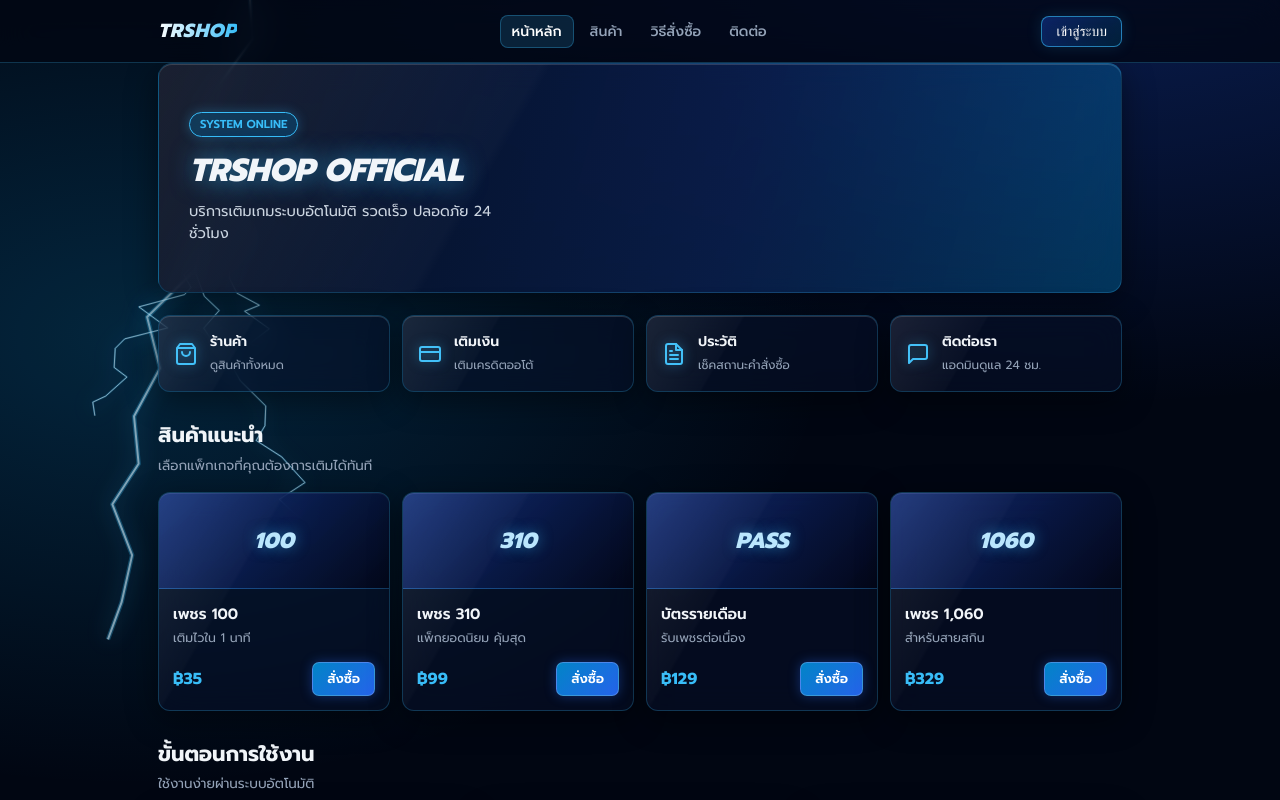
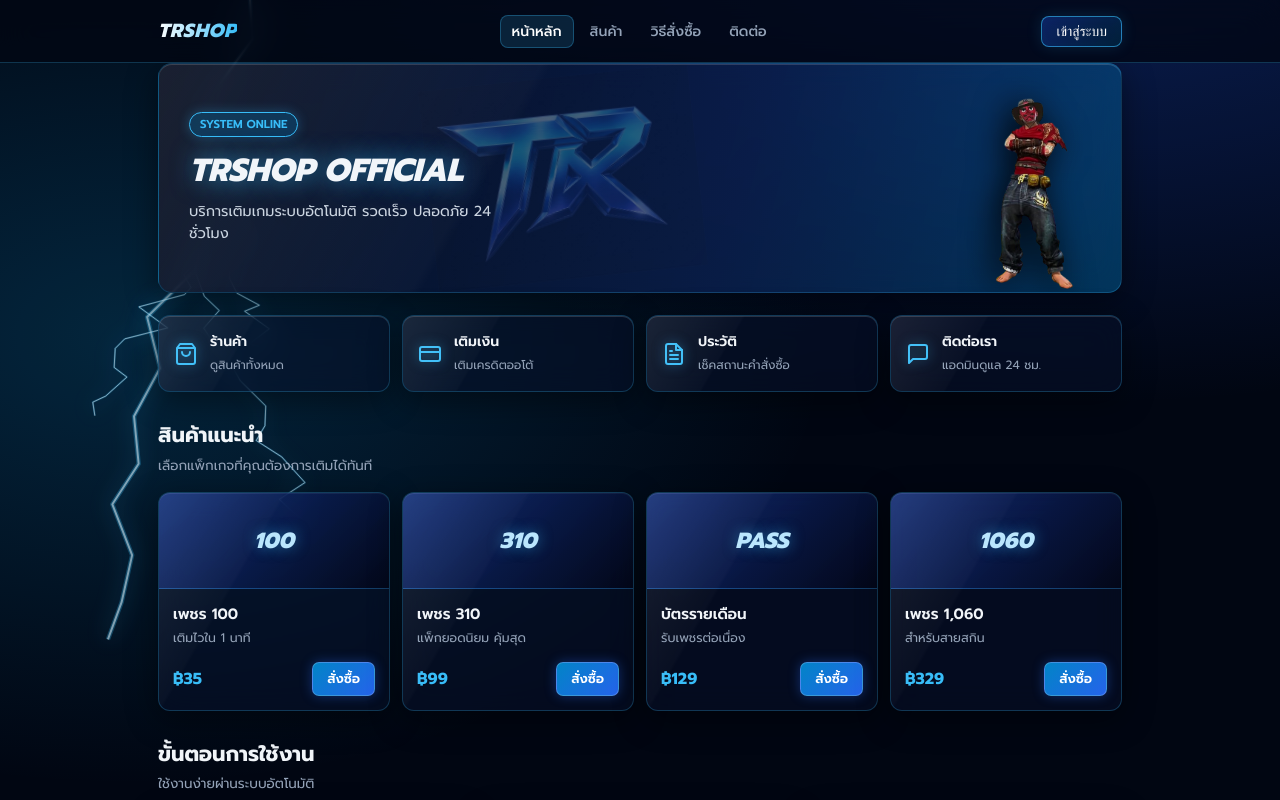
Before and after one commit to Gudaz13/TRSHOP.github.io, a plain HTML site: page index.html in a window 1280 px wide. Shown: the top 800 px of the page. Drawn offline with nearby package versions, Linux system fonts and the light colour scheme.

Commit message:
Update index.html

```diff
--- a/index.html
+++ b/index.html
@@ -278,9 +278,9 @@ footer{border-top:1px solid var(--line);padding:22px 0;color:var(--mut);font-siz
 <main class="wrap" id="home">
  <section class="banner glass">
   <!-- โลโก้ TR.jpg ด้านหลัง -->
-  <img src="TR.jpg" alt="" class="banner-logo-bg" onerror="this.style.display='none'">
+  <img src="TR.png" alt="" class="banner-logo-bg" onerror="this.style.display='none'">
   <!-- ตัวละคร Free Fire ฝั่งขวา -->
-  <img src="ff-removebg-preview.png" alt="Free Fire Character" class="banner-char" onerror="this.style.display='none'">
+  <img src="ff-char.png" alt="Free Fire Character" class="banner-char" onerror="this.style.display='none'">
 
   <span class="badge">SYSTEM ONLINE</span>
   <h1>TRSHOP OFFICIAL</h1>
```
